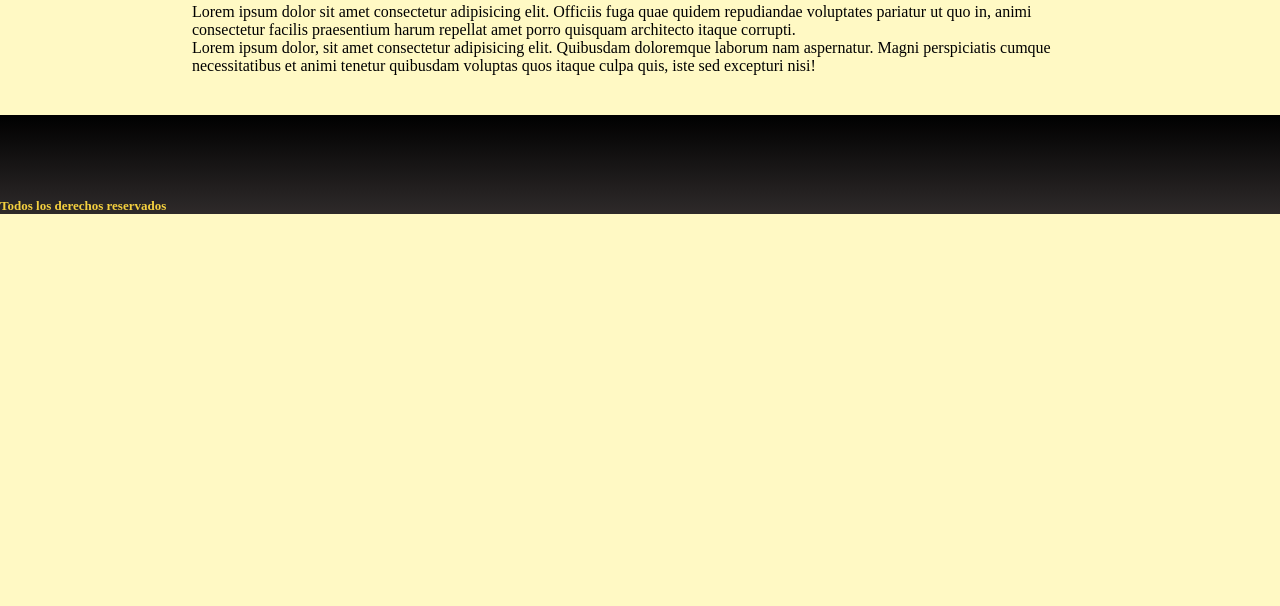
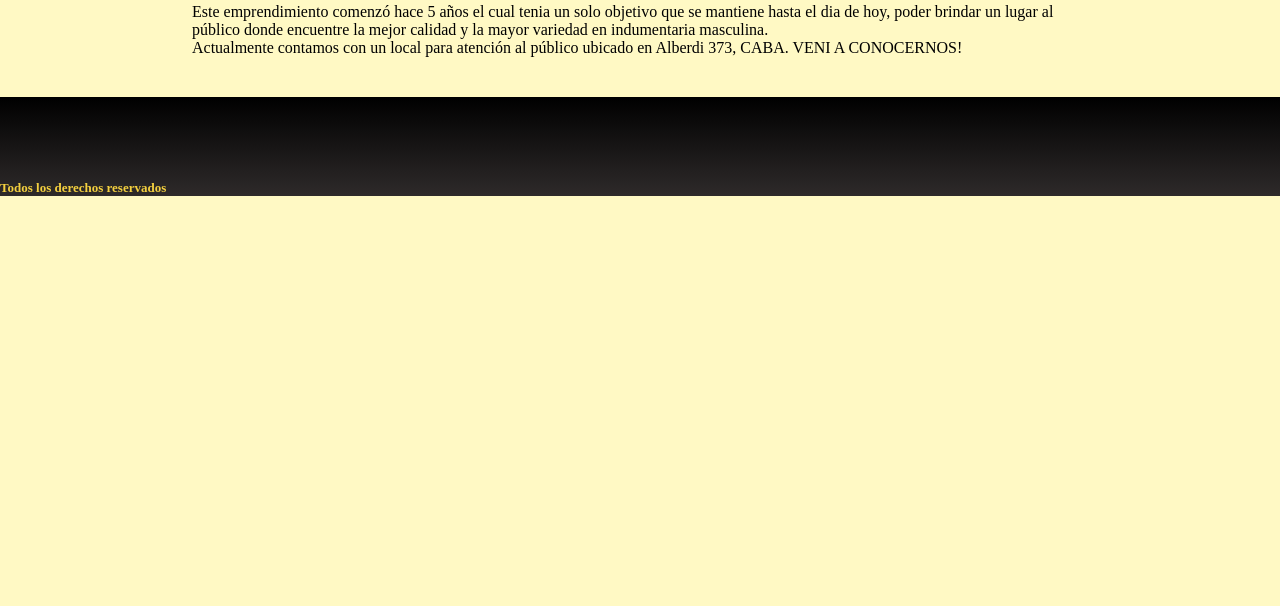
Before and after one commit to MatiFranco/EgiptoIndumentaria, a website: page pages/nosotros.html in a window 1280 px wide. Shown: the part 194-800 px from the top of the page. Drawn offline with Linux system fonts and the light colour scheme.

Commit message:
reemplazando lorems

```diff
--- a/pages/nosotros.html
+++ b/pages/nosotros.html
@@ -42,8 +42,8 @@
             <h2> Nuestra historia</h2>
         </div>
         <h3 class="estiloSubtitulo"> Conocenos! </h3>
-        <p> Lorem ipsum dolor sit amet consectetur adipisicing elit. Officiis fuga quae quidem repudiandae voluptates pariatur ut quo in, animi consectetur facilis praesentium harum repellat amet porro quisquam architecto itaque corrupti.</p>
-        <p>Lorem ipsum dolor, sit amet consectetur adipisicing elit. Quibusdam doloremque laborum nam aspernatur. Magni perspiciatis cumque necessitatibus et animi tenetur quibusdam voluptas quos itaque culpa quis, iste sed excepturi nisi!</p>
+        <p> Este emprendimiento comenzó hace 5 años el cual tenia un solo objetivo que se mantiene hasta el dia de hoy, poder brindar un lugar al público donde encuentre la mejor calidad y la mayor variedad en indumentaria masculina.</p>
+        <p>Actualmente contamos con un local para atención al público ubicado en Alberdi 373, CABA. VENI A CONOCERNOS!</p>
     </main>
 
     <footer class="derechosAutor">
```
Also changed, not shown: pages/envios.html (+2 -2 lines), 1 other file.
